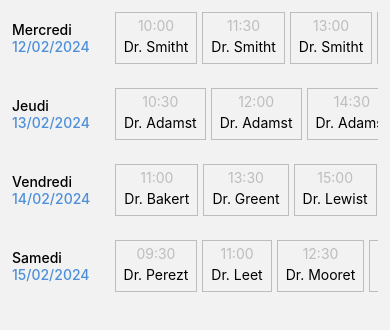
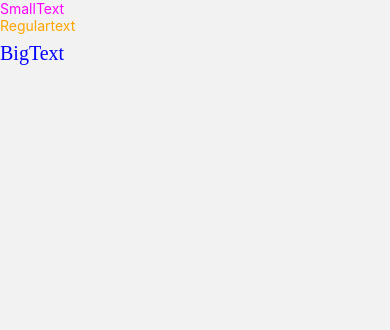
Before and after one commit to nteguem/logicRdv_reactnative, a React Native app: screen /Home in a window 390 px wide. Shown: the top 330 px of the page. Built offline with nearby package versions, Linux system fonts and the light colour scheme.

Commit message:
appointment component

```diff
--- a/src/screens/Home.js
+++ b/src/screens/Home.js
@@ -3,24 +3,15 @@ import SmallText from '../components/Texts/SmallText';
 import Regulartext from '../components/Texts/RegularText';
 import BigText from '../components/Texts/BigText';
 import { Alert, StyleSheet, View } from 'react-native';
-import Appointment_Disponibility from '../components/global/Appointment_Disponibility';
-import data from './data';
 
 function Home() {
   return (
     <View>
-      {/* <SmallText style={[{ color: 'magenta' }]}>SmallText</SmallText>
+      <SmallText style={[{ color: 'magenta' }]}>SmallText</SmallText>
       <Regulartext style={[styles.customTextStyle, { color: 'orange' }]}>
         Regulartext
       </Regulartext>
-      <BigText style={[{ color: 'blue' }]}>BigText</BigText> */}
-      {data.map((item, index) => (
-        <Appointment_Disponibility
-          key={index}
-          date={item.date}
-          appointments={item.appointments}
-        />
-      ))}
+      <BigText style={[{ color: 'blue' }]}>BigText</BigText>
 
     </View>
   );
```
